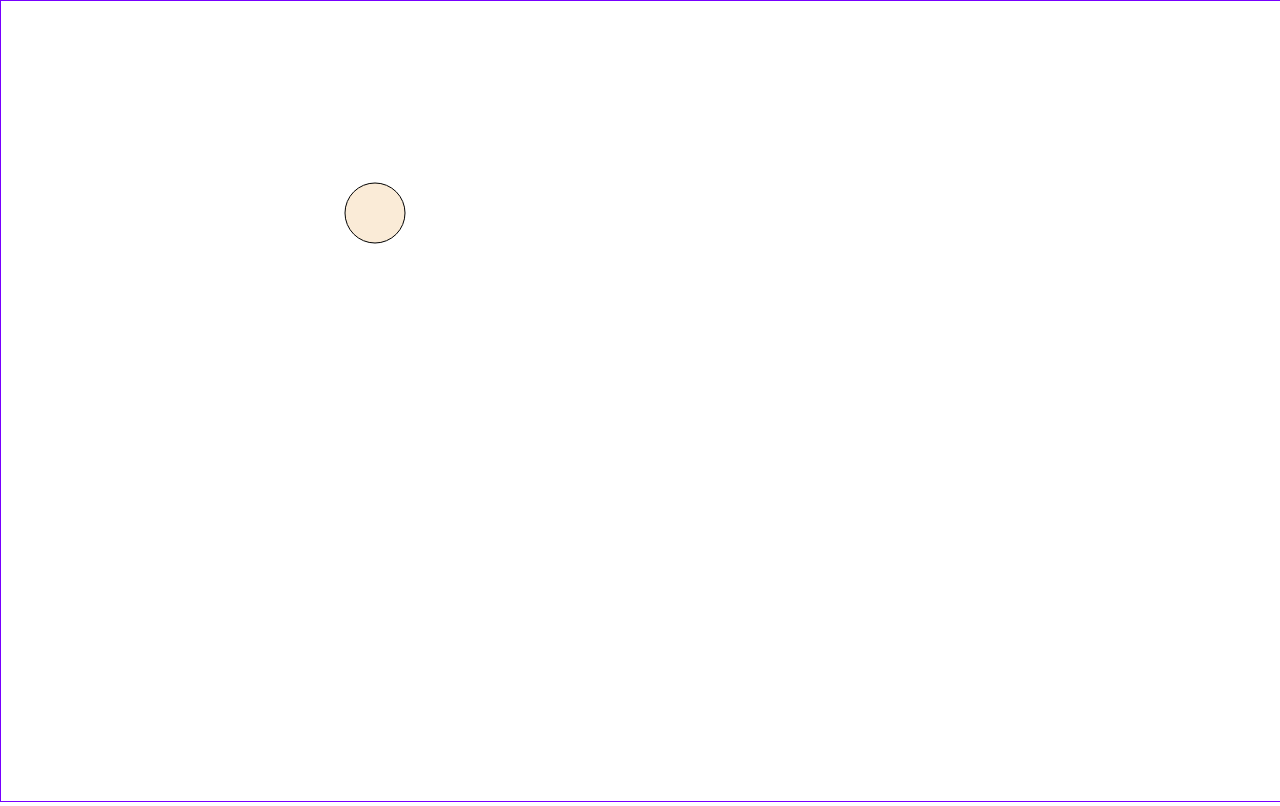
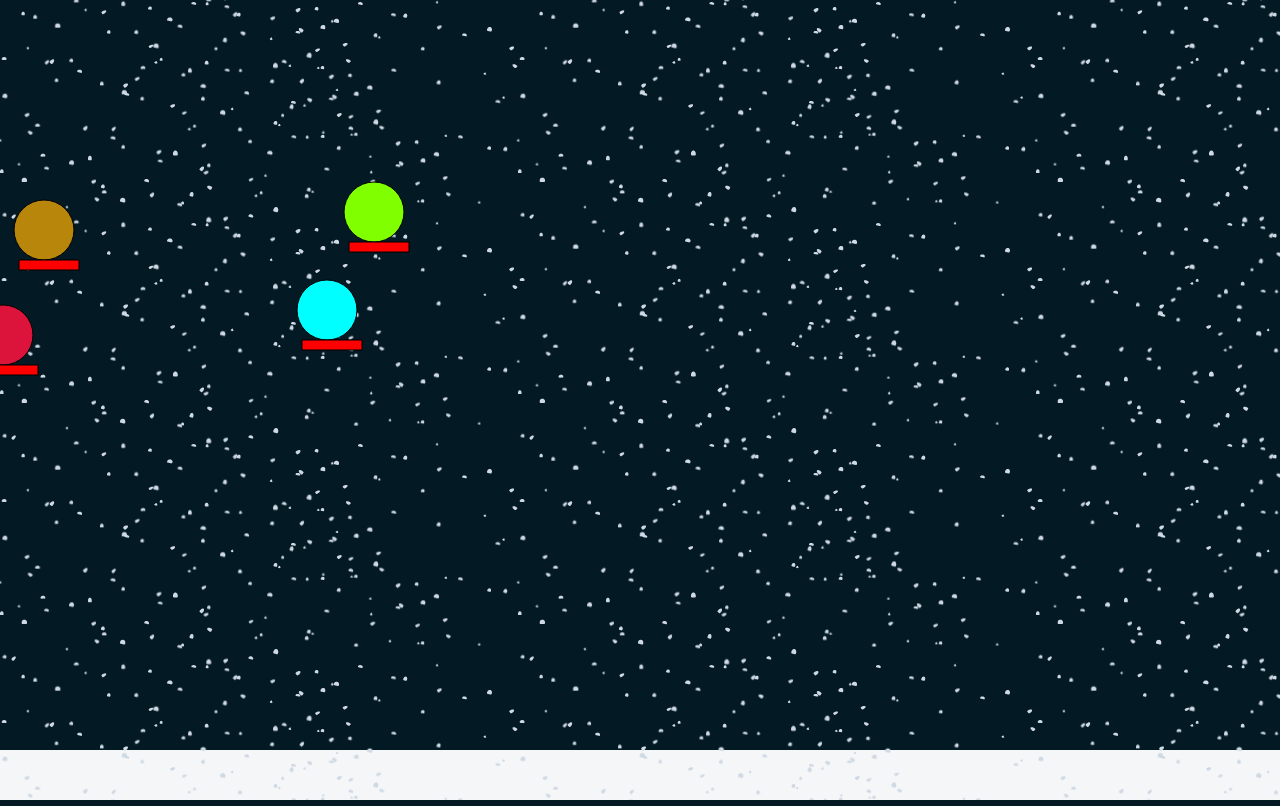
Before and after one commit to hakareem/snowball-game, a plain HTML site: page snowball/index.html in a window 1280 px wide. Drawn offline with Linux system fonts and the light colour scheme.

Commit message:
snowfall & healthbar

```diff
--- a/snowball/classes.js
+++ b/snowball/classes.js
@@ -1,6 +1,6 @@
 "use strict";
 class Player {
-    constructor(username, position, color) {
+    constructor(username, position, color, hp, hpMax) {
         this.username = "";
         this.position = new Vector(50, 50);
         this.velocity = new Vector(0, 0); // the direction the player is currently moving in
@@ -10,9 +10,26 @@ class Player {
         this.angle = 0; // rotation angle of the player(for drawing)
         this.color = "";
         this.target = new Vector(0, 0); // populate that during mouse movement
+        this.hp = 0;
+        this.hpMax = 0;
         this.username = username;
         this.position = position;
         this.color = color;
+        this.hp = hp;
+        this.hpMax = hpMax;
+    }
+    drawHealth() {
+        ctx === null || ctx === void 0 ? void 0 : ctx.save();
+        ctx === null || ctx === void 0 ? void 0 : ctx.translate(this.position.x, this.position.y);
+        ctx.fillStyle = "red";
+        let width = 100 * this.hp / this.hpMax;
+        if (width < 0) {
+            width = 0;
+        }
+        ctx === null || ctx === void 0 ? void 0 : ctx.fillRect(-25, 30, 60, 10);
+        ctx.strokeStyle = "black";
+        ctx === null || ctx === void 0 ? void 0 : ctx.strokeRect(-25, 30, 60, 10);
+        ctx === null || ctx === void 0 ? void 0 : ctx.restore();
     }
     draw() {
         ctx === null || ctx === void 0 ? void 0 : ctx.save();
@@ -56,12 +73,9 @@ class Player {
     }
     shootSnowball(target) {
         const p = Game.players[0];
-        // get the position of the player and when we click within 10px of the player then shoot a snowball and don't go to the position
         const mouseCoord = new Vector(target.x, target.y);
         if (distanceBetween(mouseCoord, p.position) <= 20) {
             p.snowballs.push(new Snowball(p.position, p.direction));
-            // p.direction only becomes a reference to p.velocity this is why p.velocity sets p.dircetion's value to 0 after running
-            // We creating a shiny new vector for p.direction so it creates a new vector with  the values of p.velocity
         }
     }
 }
@@ -73,14 +87,11 @@ class Game {
             p.draw();
             p.move();
             p.drawAndMoveSnowballs();
+            p.drawHealth();
             if (distanceBetween(p.position, p.destination) < 50 && mouseBtnDown == true) {
                 p.drawAimLine();
                 p.velocity.x = 0;
                 p.velocity.y = 0;
-                // if (inAimingMode == true && isDrawing == true) {
-                //   p.drawAndMoveSnowballs()
-                //   p.shootSnowball(p.target)
-                // }
             }
             else if (distanceBetween(p.position, p.destination) < 20) {
                 // p.drawAndMoveSnowballs();
@@ -106,7 +117,7 @@ class Snowball {
         ctx === null || ctx === void 0 ? void 0 : ctx.beginPath();
         ctx === null || ctx === void 0 ? void 0 : ctx.arc(0, 0, 8, 0, Math.PI * 2);
         ctx === null || ctx === void 0 ? void 0 : ctx.stroke();
-        ctx.fillStyle = "hotpink";
+        ctx.fillStyle = "snow";
         ctx === null || ctx === void 0 ? void 0 : ctx.fill();
         ctx === null || ctx === void 0 ? void 0 : ctx.closePath;
         ctx === null || ctx === void 0 ? void 0 : ctx.restore();
--- a/snowball/index.html
+++ b/snowball/index.html
@@ -11,6 +11,13 @@
     <script src="script.js" defer></script>
   </head>
   <body>
-    <canvas id="myCanvas"></canvas>
+  <div class="ground"></div>
+<section>
+  <div class="snow1"></snow>
+  <div class="snow2"></snow>
+  <div class="snow3"></snow>
+  <canvas id="myCanvas"></canvas>
+</section>
+
   </body>
 </html>
--- a/snowball/script.js
+++ b/snowball/script.js
@@ -1,150 +1,41 @@
 "use strict";
 const canvas = document.getElementById("myCanvas");
-canvas.width = window.innerWidth;
-canvas.height = window.innerHeight;
 const ctx = canvas.getContext("2d");
+function resize() {
+    canvas.width = window.innerWidth;
+    canvas.height = window.innerHeight;
+}
+resize();
 // const backgroundMusic = new Audio('music/music_zapsplat_christmas_funk.mp3')
 // backgroundMusic.volume = 0.2;
 // backgroundMusic.play();
 // backgroundMusic.loop = true;
 let colors = [
-    "AntiqueWhite",
+    "Chartreuse",
+    "Crimson",
+    "Cyan",
+    "DarkGoldenRod",
+    "DeepPink",
+    "DodgerBlue",
+    "Fuchsia",
+    "Gold",
+    "Indigo",
     "Aqua",
     "Aquamarine",
-    "Beige",
-    "Bisque",
-    "Black",
-    "BlanchedAlmond",
-    "Blue",
     "BlueViolet",
-    "Brown",
-    "BurlyWood",
-    "CadetBlue",
-    "Chartreuse",
-    "Chocolate",
-    "Coral",
-    "CornflowerBlue",
-    "Cornsilk",
-    "Crimson",
-    "Cyan",
-    "DarkBlue",
-    "DarkCyan",
-    "DarkGoldenRod",
-    "DarkGray",
-    "DarkGrey",
-    "DarkGreen",
-    "DarkKhaki",
-    "DarkMagenta",
-    "DarkOliveGreen",
-    "DarkOrange",
-    "DarkOrchid",
-    "DarkRed",
-    "DarkSalmon",
-    "DarkSeaGreen",
-    "DarkSlateBlue",
-    "DarkSlateGray",
-    "DarkSlateGrey",
-    "DarkTurquoise",
-    "DarkViolet",
-    "DeepPink",
-    "DeepSkyBlue",
-    "DimGray",
-    "DimGrey",
-    "DodgerBlue",
-    "FireBrick",
-    "ForestGreen",
-    "Fuchsia",
-    "Gainsboro",
-    "Gold",
-    "GoldenRod",
-    "Gray",
-    "Grey",
-    "Green",
-    "GreenYellow",
-    "HotPink",
-    "IndianRed",
-    "Indigo",
     "Ivory",
-    "Khaki",
-    "Lavender",
-    "LavenderBlush",
-    "LawnGreen",
-    "LemonChiffon",
-    "LightBlue",
-    "LightCoral",
-    "LightCyan",
-    "LightGoldenRodYellow",
-    "LightGray",
-    "LightGrey",
-    "LightGreen",
-    "LightPink",
-    "LightSalmon",
-    "LightSeaGreen",
-    "LightSkyBlue",
-    "LightSlateGray",
-    "LightSlateGrey",
-    "LightSteelBlue",
-    "LightYellow",
-    "Lime",
-    "LimeGreen",
-    "Linen",
-    "Magenta",
-    "Maroon",
-    "MediumAquaMarine",
-    "MediumBlue",
-    "MediumOrchid",
-    "MediumPurple",
-    "MediumSeaGreen",
-    "MediumSlateBlue",
-    "MediumSpringGreen",
-    "MediumTurquoise",
-    "MediumVioletRed",
-    "MidnightBlue",
-    "MintCream",
-    "MistyRose",
-    "Moccasin",
 ];
-let numPlayers = 1;
+let numPlayers = 4;
 for (let i = 0; i < numPlayers; i++) {
-    Game.players.push(new Player("Harith", new Vector(Math.floor(Math.random() * 400), Math.floor(Math.random() * 400)), colors[i]));
+    Game.players.push(new Player("Harith", new Vector(Math.floor(Math.random() * 400), Math.floor(Math.random() * 400)), colors[i], 50, 100));
 }
-// when we click on a player it shoots a snowball - just for a test not for the full game
-// snowball.addEventListener("click");
 requestAnimationFrame(Game.cycle);
-// canvas.addEventListener("click", shootSnowball);
-// function shootSnowball(e: MouseEvent) {
-//   const p = Game.players[0];
-//   // get the position of the player and when we click within 10px of the player then shoot a snowball and don't go to the position
-//   const mouseCoord: Vector = new Vector(e.clientX, e.clientY);
-//   if (distanceBetween(mouseCoord, p.position) <= 20) {
-//     p.snowballs.push(new Snowball(p.position, p.direction));
-//     // p.direction only becomes a reference to p.velocity this is why p.velocity sets p.dircetion's value to 0 after running
-//     // We creating a shiny new vector for p.direction so it creates a new vector with  the values of p.velocity
-//   }
-// }
-// canvas.addEventListener("click", getMousePosition);
 function hypo(adjacent, opposite) {
     return Math.sqrt(Math.pow(adjacent, 2) + Math.pow(opposite, 2));
 }
 function distanceBetween(a, b) {
     return hypo(b.x - a.x, b.y - a.y);
 }
-// function getMousePosition(event: MouseEvent) {
-//   let p = Game.players[0];
-//   p.destination.x = event.clientX;
-//   p.destination.y = event.clientY;
-//   let adjacent = p.destination.x - p.position.x;
-//   let opposite = p.destination.y - p.position.y;
-//   p.angle = -Math.atan2(-opposite, adjacent) - Math.PI / 2;
-//   let hypotenuse = hypo(adjacent, opposite);
-//   p.velocity.x = (adjacent / hypotenuse) * 5;
-//   p.velocity.y = (opposite / hypotenuse) * 5;
-//   p.direction = new Vector(p.velocity.x, p.velocity.y);
-// }
-//EVENT LISTENERS
-// mousedown to choose target - draw a line from player to the mouse point
-// mousemove - to track the mouse cursor
-// mouseup - when the mouse button is let go of
 canvas.addEventListener("mousedown", mouseDown);
 canvas.addEventListener("mouseup", mouseUp);
 canvas.addEventListener("mousemove", mouseMovement);
--- a/snowball/style.css
+++ b/snowball/style.css
@@ -1,9 +1,72 @@
-html,
-body {
-  padding: 0;
-  margin: 0;
+body{
+            background-color: #031a24;
+            margin:0;
+            padding: 0;
+            overflow: hidden;
+            height: 100vh;
+            width: 100vw;
+        }
+
+.ground{
+            background-color:rgb(245, 246, 248);
+            height: 50px;
+            position: absolute;
+            bottom:0;
+            width: 100vw;
+        }
+
+
+.snow1{
+  background: url('m.png');
+  background-repeat: repeat;
+  width: 100%;
+  height: 100%;
+  position: absolute;
+  top: 0;
+  left: 0;
+  animation: animateOne 15s infinite linear;
 }
-
-#myCanvas {
-  border: 1px solid rgb(119, 0, 255);
+.snow2{
+  background: url('m.png');
+  background-repeat: repeat;
+  width: 100%;
+  height: 100%;
+  position: absolute;
+  top: 0;
+  left: 0;
+  animation: animateTwo 15s infinite linear;
 }
+.snow3{
+  background: url('m.png');
+  background-repeat: repeat;
+  width: 100%;
+  height: 100%;
+  position: absolute;
+  top: 0;
+  left: 0;
+  animation: animateThree 15s infinite linear;
+}
+@keyframes animateOne {
+  0%{
+    background-position: 0px 0px;
+  }
+  100%{
+    background-position: 100px 650px;
+  }
+}
+@keyframes animateTwo {
+  0%{
+    background-position: 0px -100px;
+  }
+  100%{
+    background-position: 0px 650px;
+  }
+}
+@keyframes animateThree {
+  0%{
+    background-position: 0px 100px;
+  }
+  100%{
+    background-position: 300px 650px;
+  }
+}
```
Also changed, not shown: snowball/m.png (added), snowball/snow.png (added), 4 other files.
